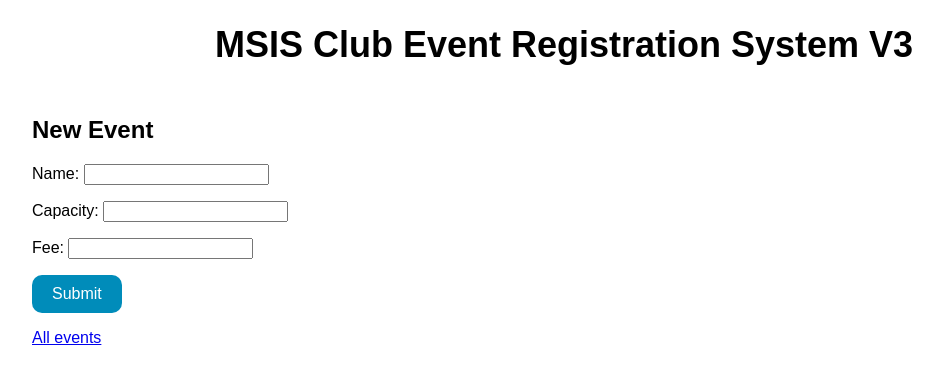
After one commit to claytonhenrylewis/msis-club, a Flask app: page /newEvent in a window 1280 px wide. The commit adds this page. Shown: the top 384 px of the page, without its empty margins (76-1019 px from the left). Run offline with Flask 2, Linux system fonts and the light colour scheme; some libraries are stand-ins or nearby versions.

Commit message:
Add a form to add new events

```diff
--- a/msis-club-1/app.py
+++ b/msis-club-1/app.py
@@ -54,6 +54,7 @@ def event():
 
 
 
+# Register form
 @app.route("/register", methods=["GET"])
 def register():
     # Find the event id in the received GET request
--- a/msis-club-1/templates/error.html
+++ b/msis-club-1/templates/error.html
@@ -14,6 +14,8 @@
 
         <p>{{message}}</p>
 
+        <a href="{{ url_for('index') }}">Home</a>
+
     </body>
 
 </html>
--- a/msis-club-3/app.py
+++ b/msis-club-3/app.py
@@ -55,6 +55,37 @@ def event():
 
     # Render event.html with the event and eventStudentList variables
     return render_template("event.html", event=event, studentList=eventStudentList)
+
+
+
+# Add event form
+@app.route("/newEvent", methods=["GET"])
+def newEvent():
+    # Render newEvent.html
+    return render_template("newEvent.html")
+
+
+
+# Add event form submit
+@app.route("/newEvent", methods=["POST"])
+def newEventSubmit():
+    # Load all values from the form
+    name = request.form.get("name")
+    capacity = request.form.get("capacity")
+    fee = request.form.get("fee")
+
+    # Create an event object
+    event = {
+        'name': name,
+        'capacity': capacity,
+        'fee': fee
+    }
+
+    # Insert event record
+    eventService.CreateEvent(event);
+
+    # Render success.html
+    return render_template("success.html", message="Event created successfully!")
 
 
 
@@ -139,7 +170,7 @@ def registerConfirmed():
     eventService.Register(student['id'], eventId)
 
     # Render success.html
-    return render_template("success.html")
+    return render_template("success.html", message="Student registered successfully!")
 
 
 # Students list page
--- a/msis-club-3/templates/events.html
+++ b/msis-club-3/templates/events.html
@@ -14,6 +14,10 @@
         {% endfor %}
     </ul>
 
+    <a href="{{ url_for('newEvent') }}">Add Event</a>
+
+    <br />
+
     <a href="{{ url_for('index') }}">Home</a>
 
 {% endblock %}
--- /dev/null
+++ b/msis-club-3/templates/newEvent.html
@@ -0,0 +1,36 @@
+{% extends "layout.html" %}
+
+{% block body %}
+
+    <h2>New Event</h2>
+
+    <form action="/newEvent" method="post">
+
+        <p>
+            <label for="name">Name:</label>
+            <!-- Required! -->
+            <input name="name" type="text" required >
+        </p>
+
+        <p>
+            <label for="capacity">Capacity:</label>
+            <!-- Capacity input is made to be a number and at least 1 -->
+            <!-- Required! -->
+            <input name="capacity" type="number" required min="1" }}>
+        </p>
+
+        <p>
+            <label for="fee">Fee:</label>
+            <!-- Fee input is made to be a number and at least 0, and accepts up to two decimal places -->
+            <!-- Required! -->
+            <input name="fee" type="number" required min="0" step="0.01" }}>
+        </p>
+
+        <input type="submit" value="Submit">
+    </form>
+
+    <p>
+        <a href="{{ url_for('events') }}">All events</a>
+    </p>
+
+{% endblock %}
--- a/msis-club-3/templates/success.html
+++ b/msis-club-3/templates/success.html
@@ -4,7 +4,7 @@
 
     <h2>Success</h2>
 
-    <p>Student registered for event successfully!</p>
+    <p>{{message}}</p>
 
     <a href="{{ url_for('index') }}">Home</a>
 
```
Also changed, not shown: msis-club-3/eventService.py (+7 -0 lines), msis-club-0/msis_club.db (deleted), msis-club-1/msis_club.db, msis-club-3/msis_club.db, msis-club-3/sample.db (added), readme.md.
